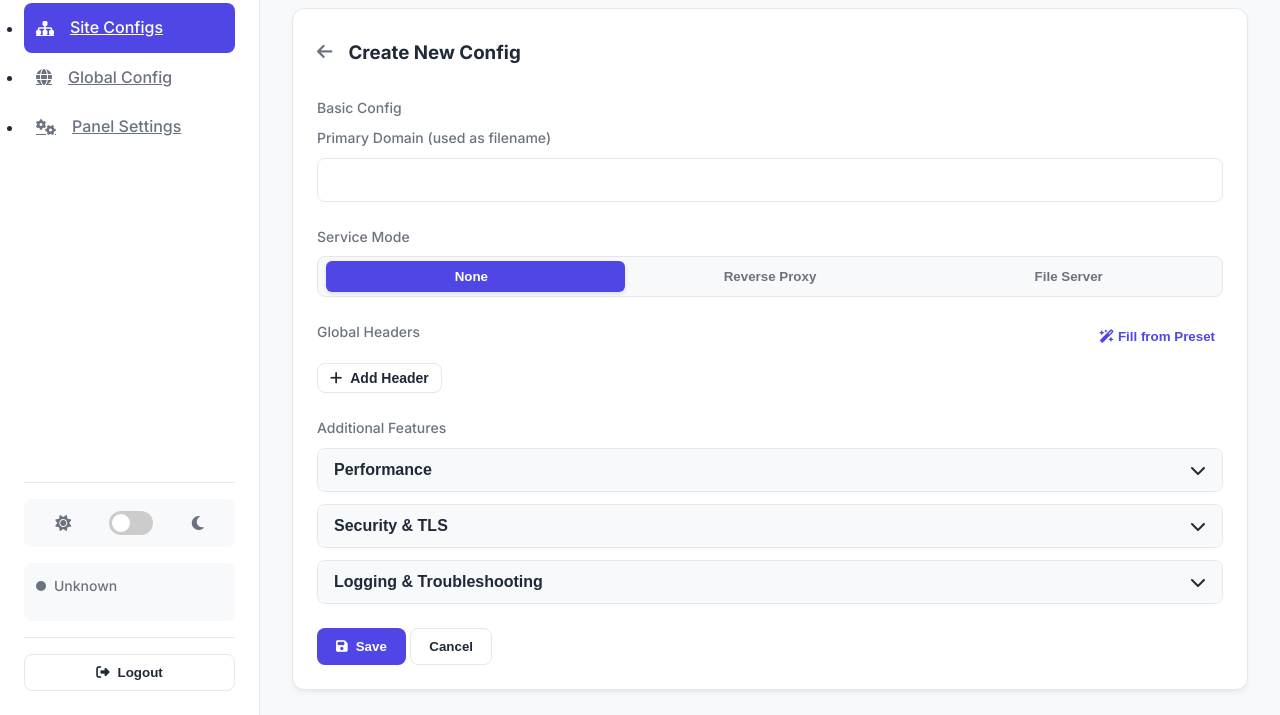
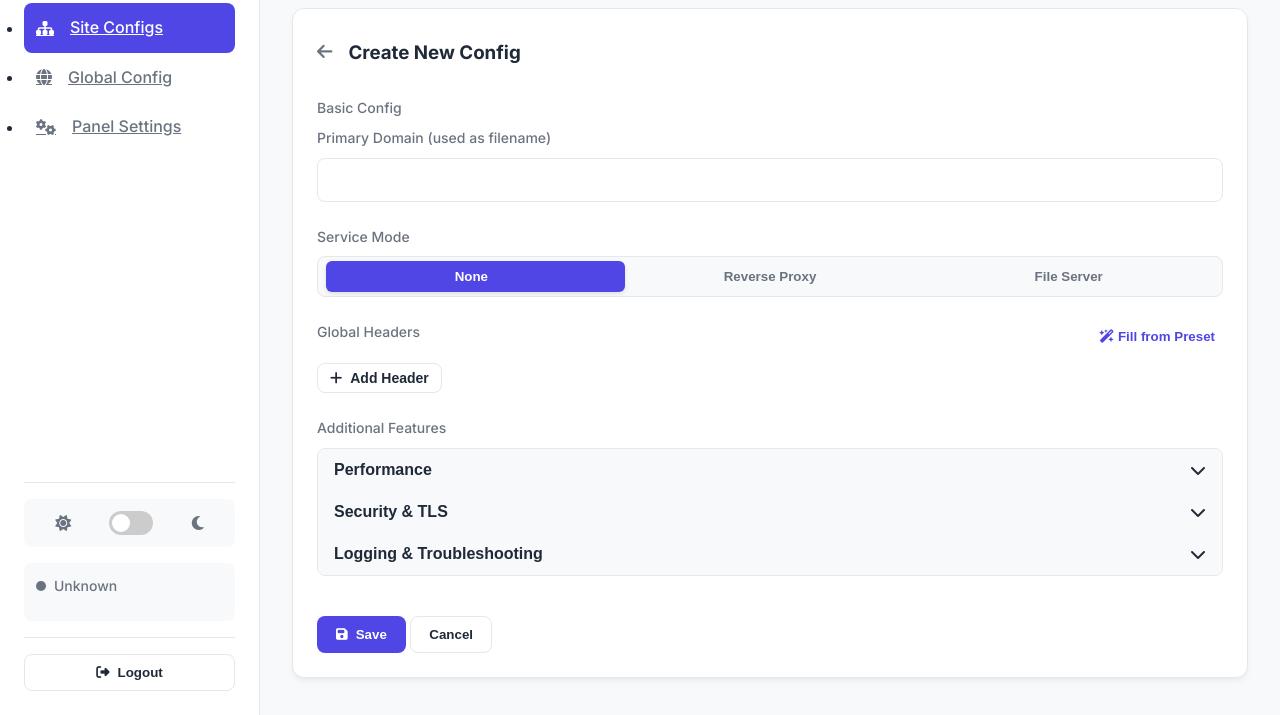
Before and after one commit to WJQSERVER-STUDIO/caddydash, a plain HTML site: page frontend/index.html in a window 1280 px wide. Both pictures are taken after a click on the button "New Config". Shown: the part 85-800 px from the top of the page. Drawn offline with Linux system fonts and the light colour scheme; no server answers.

Commit message:
add rate_limit && refine UI

```diff
--- a/frontend/css/style.css
+++ b/frontend/css/style.css
@@ -973,20 +973,12 @@ fieldset {
 
 /* --- Accordion Styles (Re-implementation) --- */
 .accordion {
-    display: flex;
-    flex-direction: column;
-    gap: 12px;
-}
-
-.accordion-item {
     border: 1px solid var(--border-color);
     border-radius: var(--border-radius-small);
-    transition: border-radius 0.3s ease-out;
-}
-
-.accordion-item .accordion-header.active {
-    border-bottom-left-radius: 0;
-    border-bottom-right-radius: 0;
+    margin-bottom: 1rem;
+    background-color: var(--c-bg-secondary);
+    transition: all 0.3s ease;
+    overflow: hidden;
 }
 
 .accordion-header {
@@ -1001,8 +993,7 @@ fieldset {
     font-size: 1rem;
     font-weight: 600;
     color: var(--text-color);
-    transition: background-color 0.2s, border-radius 0.3s ease-out;
-    border-radius: var(--border-radius-small);
+    transition: background-color 0.2s;
 }
 
 .accordion-header:hover {
@@ -1024,18 +1015,13 @@ fieldset {
 .accordion-content {
     max-height: 0;
     overflow: hidden;
-    transition: max-height 0.3s ease-out, padding 0.3s ease-out; /* Add padding to transition */
+    transition: max-height 0.3s ease-out;
     background-color: var(--surface-color);
-}
-
-.accordion-content.active {
-    /* We no longer need a fixed max-height, JS will handle it. */
-    /* Add padding back when active */
-    padding: 16px;
 }
 
 .accordion-content-inner {
     padding: 16px;
+    border-top: 1px solid var(--border-color);
 }
 
 .sub-accordion {
--- a/frontend/index.html
+++ b/frontend/index.html
@@ -164,28 +164,33 @@
                                             <div class="feature-item">
                                                 <label class="custom-checkbox"><input type="checkbox" id="enable_encode" name="enable_encode"><span class="checkmark"></span> <span data-i18n="form.feature_encode">启用压缩</span></label>
                                             </div>
-                                            <div class="feature-item">
-                                                <label class="custom-checkbox"><input type="checkbox" id="enable_cache" name="enable_cache"><span class="checkmark"></span> <span data-i18n="form.feature_cache">启用缓存</span></label>
-                                            <div id="cache-sub-accordion" class="sub-accordion hidden">
-                                                <div class="accordion-item">
-                                                    <button type="button" class="accordion-header sub-accordion-header">
-                                                        <span data-i18n="form.legend_cache">缓存配置</span>
-                                                        <i class="fa-solid fa-chevron-down"></i>
-                                                    </button>
-                                                    <div class="accordion-content">
-                                                        <div class="accordion-content-inner">
-                                                            <div class="form-group">
-                                                                <label for="cache_stale" data-i18n="form.cache_stale_label">Stale Time</label>
-                                                                <input type="text" id="cache_stale" name="cache_stale" value="0s">
+                                            <div class="accordion" id="cache-sub-accordion">
+                                                <div class="accordion-header">
+                                                    <label class="custom-checkbox"><input type="checkbox"
+                                                            id="enable_cache" name="enable_cache"><span
+                                                            class="checkmark"></span><span
+                                                            data-i18n="form.enable_cache">启用缓存</span></label>
+                                                    <i class="fa-solid fa-chevron-down"></i>
+                                                </div>
+                                                <div class="accordion-content">
+                                                    <div class="accordion-content-inner">
+                                                        <div class="form-grid">
+                                                            <div class="form-group"><label for="cache_stale"
+                                                                    data-i18n="form.cache_stale_label">Stale
+                                                                    (过期后继续使用时间)</label><input type="text"
+                                                                    id="cache_stale" name="cache_stale"
+                                                                    placeholder="e.g., 5s, 1m, 2h"
+                                                                    data-i18n-placeholder="form.cache_duration_placeholder">
                                                             </div>
-                                                            <div class="form-group">
-                                                                <label for="cache_ttl" data-i18n="form.cache_ttl_label">TTL</label>
-                                                                <input type="text" id="cache_ttl" name="cache_ttl" value="0s">
+                                                            <div class="form-group"><label for="cache_ttl"
+                                                                    data-i18n="form.cache_ttl_label">TTL
+                                                                    (缓存存活时间)</label><input type="text" id="cache_ttl"
+                                                                    name="cache_ttl" placeholder="e.g., 5s, 1m, 2h"
+                                                                    data-i18n-placeholder="form.cache_duration_placeholder">
                                                             </div>
                                                         </div>
                                                     </div>
-                                                    </div>
-                                            </div>
+                                                </div>
                                             </div>
                                         </div>
                                     </div>
@@ -199,6 +204,28 @@
                                         <div class="accordion-content-inner">
                                             <div class="feature-item">
                                                 <label class="custom-checkbox"><input type="checkbox" id="enable_tls_snippet" name="enable_tls_snippet"><span class="checkmark"></span> <span data-i18n="form.feature_tls_snippet">启用预设TLS片段</span></label>
+                                            </div>
+                                            <div class="accordion" id="rate-limit-sub-accordion">
+                                                <div class="accordion-header">
+                                                    <label class="custom-checkbox"><input type="checkbox"
+                                                            id="enable_rate_limit" name="enable_rate_limit"><span
+                                                            class="checkmark"></span><span
+                                                            data-i18n="form.enable_rate_limit">启用速率限制</span></label>
+                                                    <i class="fa-solid fa-chevron-down"></i>
+                                                </div>
+                                                <div class="accordion-content">
+                                                    <div class="accordion-content-inner">
+                                                        <div class="form-grid">
+                                                            <div class="form-group"><label for="rate_limit_rate"
+                                                                    data-i18n="form.rate_limit_rate_label">速率</label><input
+                                                                    type="text" id="rate_limit_rate"
+                                                                    name="rate_limit_rate"
+                                                                    placeholder="e.g., 10r/s, 600r/m, 3600r/h"
+                                                                    data-i18n-placeholder="form.rate_limit_rate_placeholder">
+                                                            </div>
+                                                        </div>
+                                                    </div>
+                                                </div>
                                             </div>
                                         </div>
                                     </div>
--- a/frontend/js/app.js
+++ b/frontend/js/app.js
@@ -66,6 +66,16 @@ async function handleEditConfig(originalFilename) {
         const enableCacheCheckbox = DOMElements.configForm.querySelector('#enable_cache');
         enableCacheCheckbox.dispatchEvent(new Event('change'));
 
+        const enableRateLimitCheckbox = DOMElements.configForm.querySelector('#enable_rate_limit');
+        if (config.rate_limit_config) {
+            enableRateLimitCheckbox.checked = config.rate_limit_config.enable_rate_limit;
+            DOMElements.configForm.querySelector('#rate_limit_rate').value = config.rate_limit_config.rate;
+        } else {
+            enableRateLimitCheckbox.checked = false;
+            DOMElements.configForm.querySelector('#rate_limit_rate').value = '';
+        }
+        enableRateLimitCheckbox.dispatchEvent(new Event('change'));
+
         state.initialFormState = await getFormStateAsString();
     } catch (error) { notification.toast(t('toasts.load_config_detail_error', { error: error.message }), 'error'); }
 }
@@ -121,6 +131,10 @@ async function handleSaveConfig(e) {
         error_page_config: { enable_error_page: DOMElements.configForm.querySelector('#enable_error_page').checked },
         encode_config: { enable_encode: DOMElements.configForm.querySelector('#enable_encode').checked },
         tls_snippet_config: { enable_site_tls_snippet: DOMElements.configForm.querySelector('#enable_tls_snippet').checked },
+        rate_limit_config: {
+            enable_rate_limit: DOMElements.configForm.querySelector('#enable_rate_limit').checked,
+            rate: formData.get('rate_limit_rate'),
+        },
     };
     try {
         const result = await api.put(`/config/file/${domain}`, configData);
@@ -317,18 +331,57 @@ function pageInit() {
 
     // Function to handle changes and update parent accordion
     const handleCacheToggle = (isChecked) => {
-        cacheSubAccordion.classList.toggle('hidden', !isChecked);
-        // We must update the parent accordion's height *after* the sub-accordion's visibility has changed
-        if (mainAccordionContent) {
-            // Use a short timeout to allow the browser to render the change in visibility,
-            // then update the height. This ensures scrollHeight is calculated correctly.
-            setTimeout(() => updateAccordionHeight(mainAccordionContent), 50);
+        const content = cacheSubAccordion.querySelector('.accordion-content');
+        if (isChecked) {
+            content.style.maxHeight = content.scrollHeight + 'px';
+        } else {
+            content.style.maxHeight = null;
         }
     };
 
     enableCacheCheckbox.addEventListener('change', (e) => {
         handleCacheToggle(e.target.checked);
     });
+
+    // Initialize the state
+    handleCacheToggle(enableCacheCheckbox.checked);
+
+    const enableRateLimitCheckbox = DOMElements.configForm.querySelector('#enable_rate_limit');
+    const rateLimitSubAccordion = DOMElements.configForm.querySelector('#rate-limit-sub-accordion');
+
+    const handleRateLimitToggle = (isChecked) => {
+        const content = rateLimitSubAccordion.querySelector('.accordion-content');
+        const header = rateLimitSubAccordion.querySelector('.accordion-header');
+        if (isChecked) {
+            content.style.maxHeight = content.scrollHeight + 'px';
+            header.classList.add('active');
+        } else {
+            content.style.maxHeight = null;
+            header.classList.remove('active');
+        }
+    };
+
+    enableRateLimitCheckbox.addEventListener('change', (e) => {
+        handleRateLimitToggle(e.target.checked);
+    });
+
+    // Initialize the state
+    handleRateLimitToggle(enableRateLimitCheckbox.checked);
+
+    const handleCacheAccordionIcon = (isChecked) => {
+        const header = cacheSubAccordion.querySelector('.accordion-header');
+        if(isChecked) {
+            header.classList.add('active');
+        } else {
+            header.classList.remove('active');
+        }
+    }
+
+    enableCacheCheckbox.addEventListener('change', (e) => {
+        handleCacheAccordionIcon(e.target.checked);
+    });
+
+    handleCacheAccordionIcon(enableCacheCheckbox.checked);
 
     // Also, observe the sub-accordion for any changes that might affect its height
     // This is robust for cases where content is dynamically added/removed from the sub-accordion
--- a/frontend/locales/en.json
+++ b/frontend/locales/en.json
@@ -154,7 +154,10 @@
         "legend_ech_config": "Encrypted Client Hello (ECH)",
         "enable_ech_experimental": "Enable ECH (Experimental)",
         "ech_outer_sni_label": "ECH Outer SNI",
-        "ech_outer_sni_placeholder": "e.g., ech.example.com"
+        "ech_outer_sni_placeholder": "e.g., ech.example.com",
+        "enable_rate_limit": "Enable Rate Limit",
+        "rate_limit_rate_label": "Rate",
+        "rate_limit_rate_placeholder": "e.g., 10r/s, 600r/m, 3600r/h"
     },
     "dialogs": {
         "unsaved_changes_title": "Unsaved Changes",
--- a/frontend/locales/zh-CN.json
+++ b/frontend/locales/zh-CN.json
@@ -154,7 +154,10 @@
         "legend_ech_config": "加密客户端问候 (ECH)",
         "enable_ech_experimental": "启用 ECH (实验性功能)",
         "ech_outer_sni_label": "ECH Outer SNI",
-        "ech_outer_sni_placeholder": "例如: ech.example.com"
+        "ech_outer_sni_placeholder": "例如: ech.example.com",
+        "enable_rate_limit": "启用速率限制",
+        "rate_limit_rate_label": "速率",
+        "rate_limit_rate_placeholder": "例如: 10r/s, 600r/m, 3600r/h"
     },
     "dialogs": {
         "unsaved_changes_title": "未保存的更改",
```
Also changed, not shown: 4 other files.
